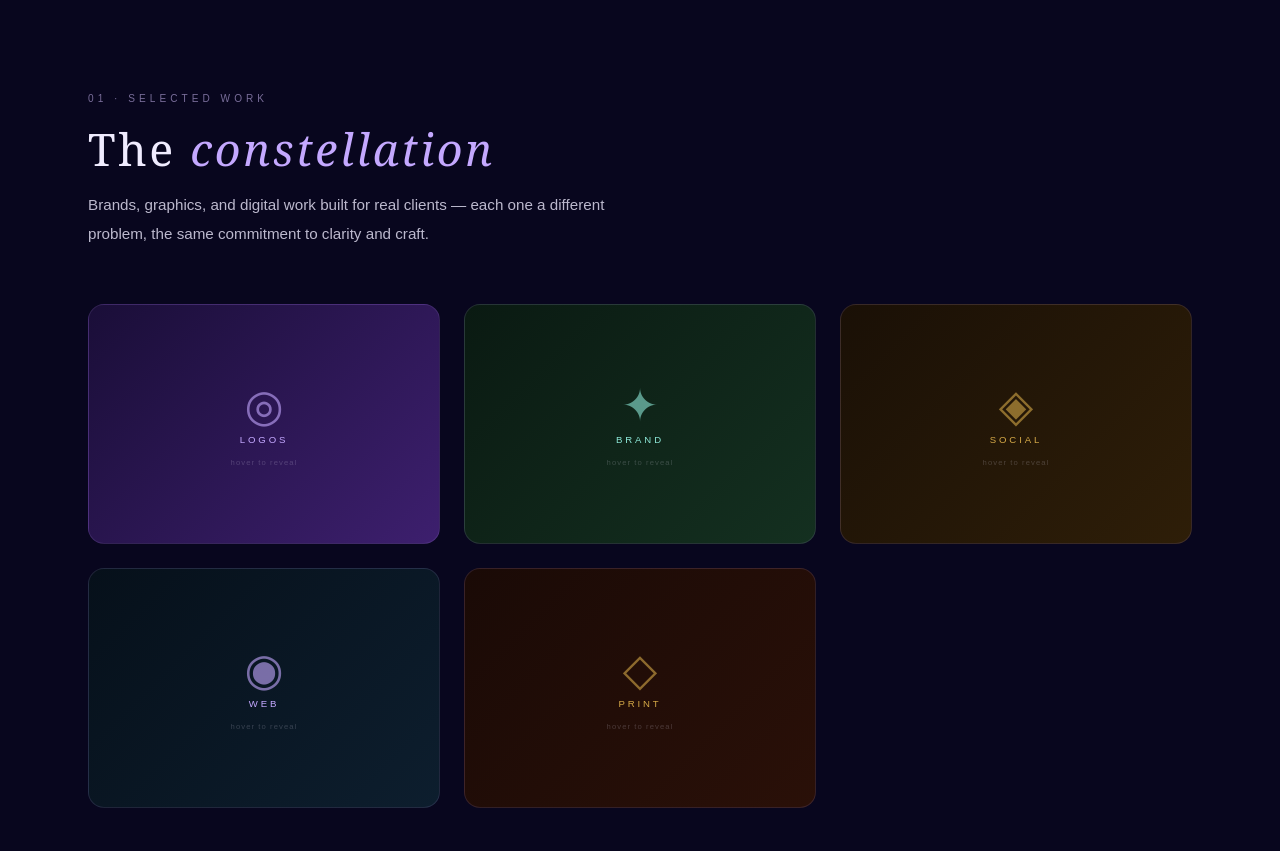
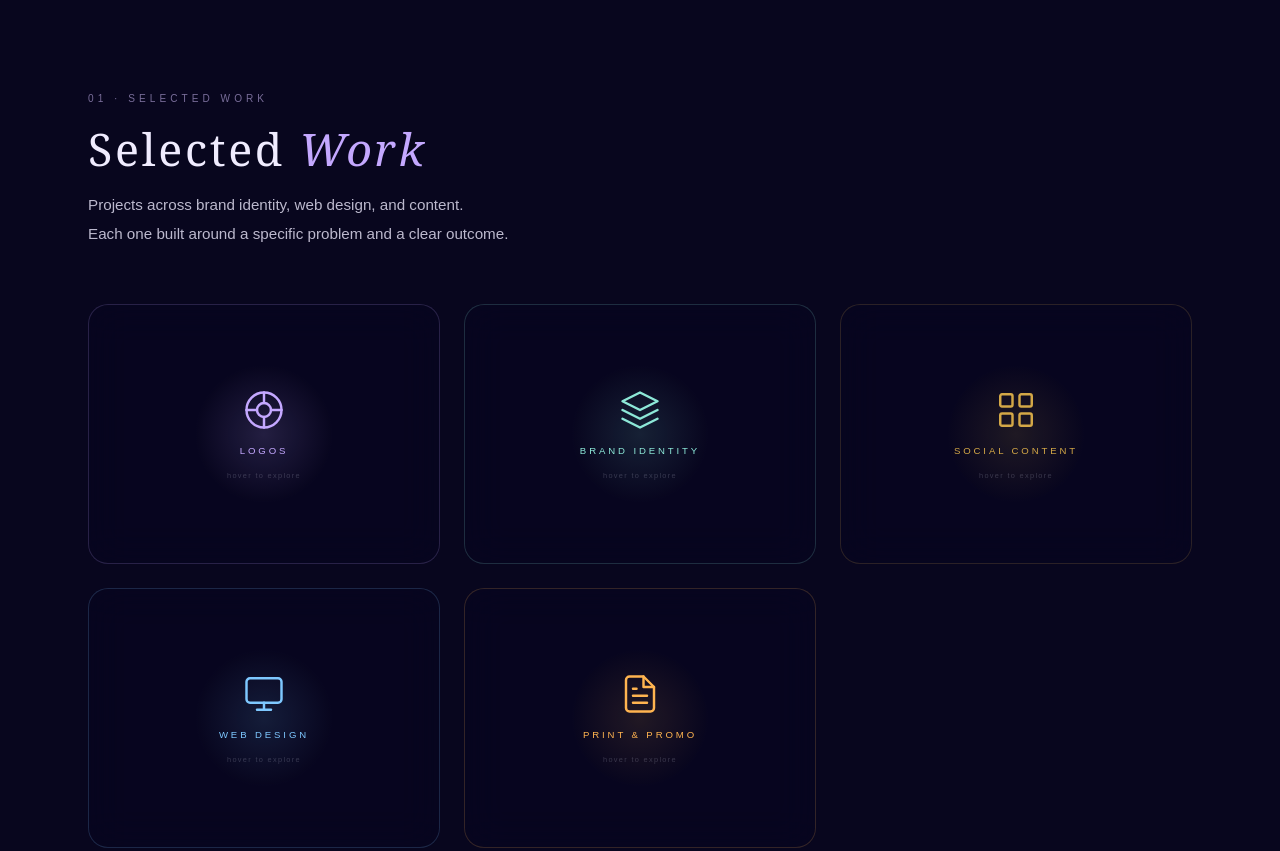
Before and after one commit to celinavetsch05-sys/SolsticeIllumina, a website: page index.html in a window 1280 px wide. Shown: the part 820-1671 px from the top of the page. Drawn offline with Linux system fonts and the light colour scheme; animation ran at ten frames a second.

Commit message:
feat: redesign portfolio cards with glassmorphism and per-card glows
- Unified frosted glass background on all cards
- SVG icons replacing unicode symbols
- Radial glow orb behind each icon, brightens on hover
- Per-card accent color: border + outer box-shadow glow on hover
- Readable white card-desc text
- Updated card copy: no brand names, outcome-focused

Co-Authored-By: Claude Sonnet 4.6 <noreply@anthropic.com>

```diff
--- a/index.html
+++ b/index.html
@@ -279,8 +279,8 @@
     }
     /* ── FLIP CARDS ── */
     .const-card {
-      perspective: 900px;
-      height: 240px;
+      perspective: 1000px;
+      height: 260px;
       cursor: pointer;
     }
     .card-inner {
@@ -288,8 +288,8 @@
       width: 100%;
       height: 100%;
       transform-style: preserve-3d;
-      transition: transform .65s cubic-bezier(.4,0,.2,1);
-      border-radius: 16px;
+      transition: transform .7s cubic-bezier(.4,0,.2,1), box-shadow .4s ease;
+      border-radius: 20px;
     }
     .const-card:hover .card-inner,
     .const-card.flipped .card-inner { transform: rotateY(180deg); }
@@ -297,110 +297,134 @@
     .card-front, .card-back {
       position: absolute;
       inset: 0;
-      border-radius: 16px;
+      border-radius: 20px;
       backface-visibility: hidden;
       -webkit-backface-visibility: hidden;
-      border: 1px solid var(--border);
       overflow: hidden;
+      background: rgba(8, 6, 32, 0.6);
+      backdrop-filter: blur(18px);
+      border: 1px solid rgba(196,168,255,0.1);
+      transition: border-color .3s;
     }
     .card-front {
       display: flex;
       flex-direction: column;
       align-items: center;
       justify-content: center;
-      gap: .5rem;
+      gap: .9rem;
     }
+    /* Radial glow orb behind icon */
+    .card-front::before {
+      content: '';
+      position: absolute;
+      width: 140px; height: 140px;
+      border-radius: 50%;
+      pointer-events: none;
+      opacity: 0.55;
+      transition: opacity .4s;
+    }
+    .const-card:hover .card-front::before { opacity: 0.9; }
+    #card-logos  .card-front::before { background: radial-gradient(circle, rgba(196,168,255,0.28) 0%, transparent 70%); }
+    #card-brand  .card-front::before { background: radial-gradient(circle, rgba(141,232,216,0.22) 0%, transparent 70%); }
+    #card-social .card-front::before { background: radial-gradient(circle, rgba(212,168,71,0.22)  0%, transparent 70%); }
+    #card-web    .card-front::before { background: radial-gradient(circle, rgba(126,200,255,0.22) 0%, transparent 70%); }
+    #card-print  .card-front::before { background: radial-gradient(circle, rgba(255,180,80,0.2)   0%, transparent 70%); }
+
     .card-back {
       transform: rotateY(180deg);
-      padding: 1.5rem;
+      padding: 1.6rem;
       display: flex;
       flex-direction: column;
       justify-content: flex-end;
-      background: rgba(255,255,255,.03);
     }
-    .const-card:hover .card-front,
-    .const-card:hover .card-back { border-color: rgba(196,168,255,.4); }
 
-    /* Front gradient backgrounds */
-    #card-logos .card-front  { background: linear-gradient(135deg,#1a0e38,#3d1f6e); }
-    #card-brand .card-front  { background: linear-gradient(135deg,#0a1a12,#143020); }
-    #card-social .card-front { background: linear-gradient(135deg,#1a1006,#2e1e08); }
-    #card-web .card-front    { background: linear-gradient(135deg,#06101a,#0d1e2e); }
-    #card-print .card-front  { background: linear-gradient(135deg,#1a0a06,#2a1008); }
+    /* Per-card accent: border + hover glow */
+    #card-logos  .card-front, #card-logos  .card-back { border-color: rgba(196,168,255,0.18); }
+    #card-brand  .card-front, #card-brand  .card-back { border-color: rgba(141,232,216,0.18); }
+    #card-social .card-front, #card-social .card-back { border-color: rgba(212,168,71,0.18);  }
+    #card-web    .card-front, #card-web    .card-back { border-color: rgba(126,200,255,0.18); }
+    #card-print  .card-front, #card-print  .card-back { border-color: rgba(255,180,80,0.18);  }
 
-    /* Back gradient backgrounds */
-    #card-logos .card-back   { background: linear-gradient(135deg,#14082e,#2d1658); }
-    #card-brand .card-back   { background: linear-gradient(135deg,#091610,#102418); }
-    #card-social .card-back  { background: linear-gradient(135deg,#181007,#241808); }
-    #card-web .card-back     { background: linear-gradient(135deg,#040c14,#0a1824); }
-    #card-print .card-back   { background: linear-gradient(135deg,#140604,#200c06); }
+    #card-logos:hover  .card-inner { box-shadow: 0 0 55px rgba(196,168,255,0.28), 0 8px 32px rgba(0,0,0,0.5); }
+    #card-brand:hover  .card-inner { box-shadow: 0 0 55px rgba(141,232,216,0.22), 0 8px 32px rgba(0,0,0,0.5); }
+    #card-social:hover .card-inner { box-shadow: 0 0 55px rgba(212,168,71,0.22),  0 8px 32px rgba(0,0,0,0.5); }
+    #card-web:hover    .card-inner { box-shadow: 0 0 55px rgba(126,200,255,0.22), 0 8px 32px rgba(0,0,0,0.5); }
+    #card-print:hover  .card-inner { box-shadow: 0 0 55px rgba(255,180,80,0.2),   0 8px 32px rgba(0,0,0,0.5); }
 
-    .front-symbol {
-      font-size: 2.8rem;
-      line-height: 1;
-      opacity: .6;
+    /* Icon */
+    .front-icon {
+      position: relative;
+      width: 42px; height: 42px;
+      transition: transform .35s ease;
     }
+    .const-card:hover .front-icon { transform: scale(1.1); }
+    #card-logos  .front-icon { color: #c4a8ff; }
+    #card-brand  .front-icon { color: #8de8d8; }
+    #card-social .front-icon { color: #d4a847; }
+    #card-web    .front-icon { color: #7ec8ff; }
+    #card-print  .front-icon { color: #ffb450; }
+
     .front-cat {
+      position: relative;
       font-size: .6rem;
       letter-spacing: .3em;
       text-transform: uppercase;
       font-family: sans-serif;
+      font-weight: 400;
     }
+    #card-logos  .front-cat { color: #c4a8ff; }
+    #card-brand  .front-cat { color: #8de8d8; }
+    #card-social .front-cat { color: #d4a847; }
+    #card-web    .front-cat { color: #7ec8ff; }
+    #card-print  .front-cat { color: #ffb450; }
+
     .front-hint {
-      font-size: .48rem;
-      letter-spacing: .14em;
+      position: relative;
+      font-size: .46rem;
+      letter-spacing: .18em;
       font-family: sans-serif;
       color: rgba(240,236,255,.2);
-      margin-top: .3rem;
     }
 
-    /* Accent colours per card */
-    #card-logos  .front-symbol, #card-logos  .front-cat  { color: #c4a8ff; }
-    #card-brand  .front-symbol, #card-brand  .front-cat  { color: #8de8d8; }
-    #card-social .front-symbol, #card-social .front-cat  { color: #d4a847; }
-    #card-web    .front-symbol, #card-web    .front-cat  { color: #c4a8ff; }
-    #card-print  .front-symbol, #card-print  .front-cat  { color: #d4a847; }
-    #card-logos  .card-link { color: #c4a8ff; }
-    #card-brand  .card-link { color: #8de8d8; }
-    #card-social .card-link { color: #d4a847; }
-    #card-web    .card-link { color: #c4a8ff; }
-    #card-print  .card-link { color: #d4a847; }
-
     .card-tag {
-      font-size: .6rem;
-      letter-spacing: .28em;
+      font-size: .58rem;
+      letter-spacing: .25em;
       text-transform: uppercase;
-      color: var(--muted);
+      color: rgba(240,236,255,0.35);
       font-family: sans-serif;
+      margin-bottom: .5rem;
+    }
+    .card-title {
+      font-size: 1.15rem;
+      font-weight: 300;
+      color: var(--stardust);
+      letter-spacing: .03em;
       margin-bottom: .55rem;
     }
-    .card-title {
-      font-size: 1.1rem;
-      font-weight: 300;
-      color: var(--stardust);
-      letter-spacing: .04em;
-      margin-bottom: .45rem;
-    }
     .card-desc {
-      font-size: .8rem;
-      color: var(--muted);
-      line-height: 1.7;
+      font-size: .79rem;
+      color: rgba(240,236,255,0.72);
+      line-height: 1.72;
       font-family: sans-serif;
       font-weight: 300;
+      margin-bottom: .6rem;
     }
     .card-link {
       display: inline-flex;
       align-items: center;
       gap: .4rem;
-      margin-top: .9rem;
-      font-size: .66rem;
+      font-size: .64rem;
       letter-spacing: .2em;
       text-transform: uppercase;
-      color: var(--lumina);
       font-family: sans-serif;
       text-decoration: none;
       transition: gap .2s;
     }
+    #card-logos  .card-link { color: #c4a8ff; }
+    #card-brand  .card-link { color: #8de8d8; }
+    #card-social .card-link { color: #d4a847; }
+    #card-web    .card-link { color: #7ec8ff; }
+    #card-print  .card-link { color: #ffb450; }
     .card-link:hover { gap: .7rem; }
 
     /* ── CASE STUDIES ── */
@@ -775,8 +799,8 @@
 <section id="portfolio">
   <div class="sec-inner">
     <p class="sec-eyebrow">01 · Selected Work</p>
-    <h2 class="sec-title">The <em>constellation</em></h2>
-    <p class="sec-body">Brands, graphics, and digital work built for real clients — each one a different problem, the same commitment to clarity and craft.</p>
+    <h2 class="sec-title">Selected <em>Work</em></h2>
+    <p class="sec-body">Projects across brand identity, web design, and content.<br>Each one built around a specific problem and a clear outcome.</p>
 
     <div class="constellation-grid">
 
@@ -784,14 +808,14 @@
       <div class="const-card" id="card-logos">
         <div class="card-inner">
           <div class="card-front">
-            <div class="front-symbol">◎</div>
+            <svg class="front-icon" viewBox="0 0 24 24" fill="none" stroke="currentColor" stroke-width="1.4" stroke-linecap="round" stroke-linejoin="round"><circle cx="12" cy="12" r="10"/><circle cx="12" cy="12" r="4"/><line x1="12" y1="2" x2="12" y2="8"/><line x1="12" y1="16" x2="12" y2="22"/><line x1="2" y1="12" x2="8" y2="12"/><line x1="16" y1="12" x2="22" y2="12"/></svg>
             <div class="front-cat">Logos</div>
-            <div class="front-hint">hover to reveal</div>
+            <div class="front-hint">hover to explore</div>
           </div>
           <div class="card-back">
             <p class="card-tag">Brand Identity · Logo Design</p>
-            <h3 class="card-title">Logo Collection</h3>
-            <p class="card-desc">Brand marks for small businesses and personal brands — Mind Heart Finance, By Vanessa, Selección d'España, and more. Simple forms, legible across print and digital.</p>
+            <h3 class="card-title">Logos</h3>
+            <p class="card-desc">Brand marks for small businesses and personal brands across different industries.<br>Built to read clearly at any size, across print and digital.</p>
             <a class="card-link" href="#">View collection →</a>
           </div>
         </div>
@@ -801,14 +825,14 @@
       <div class="const-card" id="card-brand">
         <div class="card-inner">
           <div class="card-front">
-            <div class="front-symbol">✦</div>
-            <div class="front-cat">Brand</div>
-            <div class="front-hint">hover to reveal</div>
+            <svg class="front-icon" viewBox="0 0 24 24" fill="none" stroke="currentColor" stroke-width="1.4" stroke-linecap="round" stroke-linejoin="round"><polygon points="12 2 2 7 12 12 22 7 12 2"/><polyline points="2 17 12 22 22 17"/><polyline points="2 12 12 17 22 12"/></svg>
+            <div class="front-cat">Brand Identity</div>
+            <div class="front-hint">hover to explore</div>
           </div>
           <div class="card-back">
             <p class="card-tag">Brand Strategy · Social</p>
-            <h3 class="card-title">Brand Identity Systems</h3>
-            <p class="card-desc">Full brand packages for two clients — logo, color palette, target audience analysis, Instagram content pillars, and post mockups aligned to each brand's voice.</p>
+            <h3 class="card-title">Brand Identity</h3>
+            <p class="card-desc">Full brand systems — logo, color palette, audience analysis, and content pillars.<br>So every touchpoint feels like the same brand, not a collection of separate assets.</p>
             <a class="card-link" href="#">View project →</a>
           </div>
         </div>
@@ -818,14 +842,14 @@
       <div class="const-card" id="card-social">
         <div class="card-inner">
           <div class="card-front">
-            <div class="front-symbol">◈</div>
-            <div class="front-cat">Social</div>
-            <div class="front-hint">hover to reveal</div>
+            <svg class="front-icon" viewBox="0 0 24 24" fill="none" stroke="currentColor" stroke-width="1.4" stroke-linecap="round" stroke-linejoin="round"><rect x="3" y="3" width="7" height="7" rx="1"/><rect x="14" y="3" width="7" height="7" rx="1"/><rect x="14" y="14" width="7" height="7" rx="1"/><rect x="3" y="14" width="7" height="7" rx="1"/></svg>
+            <div class="front-cat">Social Content</div>
+            <div class="front-hint">hover to explore</div>
           </div>
           <div class="card-back">
             <p class="card-tag">Social Media · Content Design</p>
-            <h3 class="card-title">Instagram Content — 2 Brands</h3>
-            <p class="card-desc">Carousel layouts and feed visuals for Mind Heart Finance and By Vanessa — each aligned to their identity, audience, and content strategy.</p>
+            <h3 class="card-title">Social Content</h3>
+            <p class="card-desc">Carousel layouts and feed visuals for multiple clients.<br>Each post designed around their audience — what they need to see, not just what looks good.</p>
             <a class="card-link" href="#">View project →</a>
           </div>
         </div>
@@ -835,14 +859,14 @@
       <div class="const-card" id="card-web">
         <div class="card-inner">
           <div class="card-front">
-            <div class="front-symbol">◉</div>
-            <div class="front-cat">Web</div>
-            <div class="front-hint">hover to reveal</div>
+            <svg class="front-icon" viewBox="0 0 24 24" fill="none" stroke="currentColor" stroke-width="1.4" stroke-linecap="round" stroke-linejoin="round"><rect x="2" y="3" width="20" height="14" rx="2"/><line x1="8" y1="21" x2="16" y2="21"/><line x1="12" y1="17" x2="12" y2="21"/></svg>
+            <div class="front-cat">Web Design</div>
+            <div class="front-hint">hover to explore</div>
           </div>
           <div class="card-back">
             <p class="card-tag">Web Design · Landing Pages</p>
-            <h3 class="card-title">Website &amp; Landing Page Design</h3>
-            <p class="card-desc">Responsive landing pages and website structures built for small businesses — clear UX, strong hierarchy, and layouts that convert visitors into clients.</p>
+            <h3 class="card-title">Web Design</h3>
+            <p class="card-desc">Responsive websites and landing pages for small businesses.<br>Clear hierarchy and structure — built so visitors know what to do next.</p>
             <a class="card-link" href="#">View project →</a>
           </div>
         </div>
@@ -852,14 +876,14 @@
       <div class="const-card" id="card-print">
         <div class="card-inner">
           <div class="card-front">
-            <div class="front-symbol">◇</div>
-            <div class="front-cat">Print</div>
-            <div class="front-hint">hover to reveal</div>
+            <svg class="front-icon" viewBox="0 0 24 24" fill="none" stroke="currentColor" stroke-width="1.4" stroke-linecap="round" stroke-linejoin="round"><path d="M14 2H6a2 2 0 0 0-2 2v16a2 2 0 0 0 2 2h12a2 2 0 0 0 2-2V8z"/><polyline points="14 2 14 8 20 8"/><line x1="16" y1="13" x2="8" y2="13"/><line x1="16" y1="17" x2="8" y2="17"/><line x1="10" y1="9" x2="8" y2="9"/></svg>
+            <div class="front-cat">Print & Promo</div>
+            <div class="front-hint">hover to explore</div>
           </div>
           <div class="card-back">
             <p class="card-tag">Graphic Design · Print &amp; Digital</p>
-            <h3 class="card-title">Flyers &amp; Promotional Graphics</h3>
-            <p class="card-desc">Promotional flyer for My Bali Coffee (German market), event graphic for Bali Invest Insights, and product information card for NEXTRA wearables.</p>
+            <h3 class="card-title">Print &amp; Promotional</h3>
+            <p class="card-desc">Flyers, event graphics, and product information cards for various clients.<br>Built for specific markets and contexts — not generic templates.</p>
             <a class="card-link" href="#">View project →</a>
           </div>
         </div>
```
